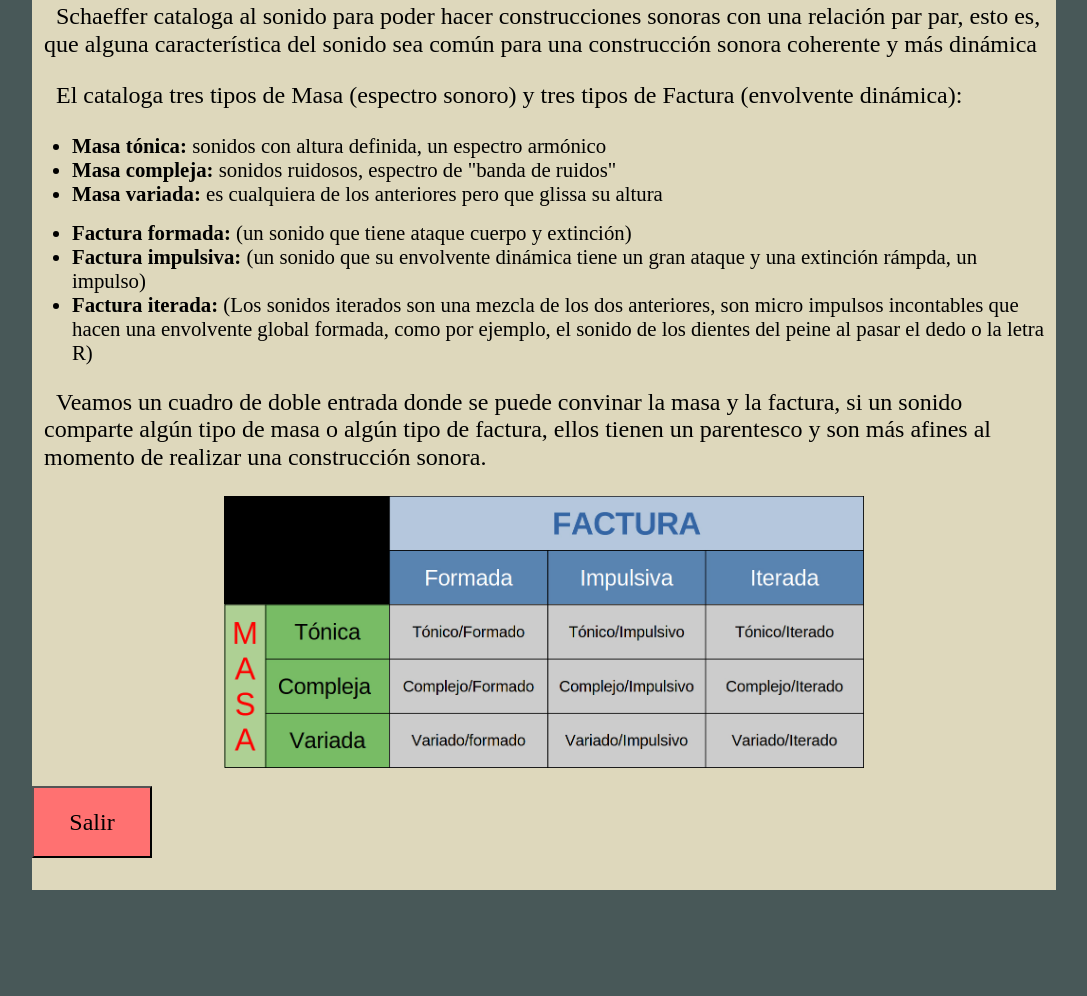
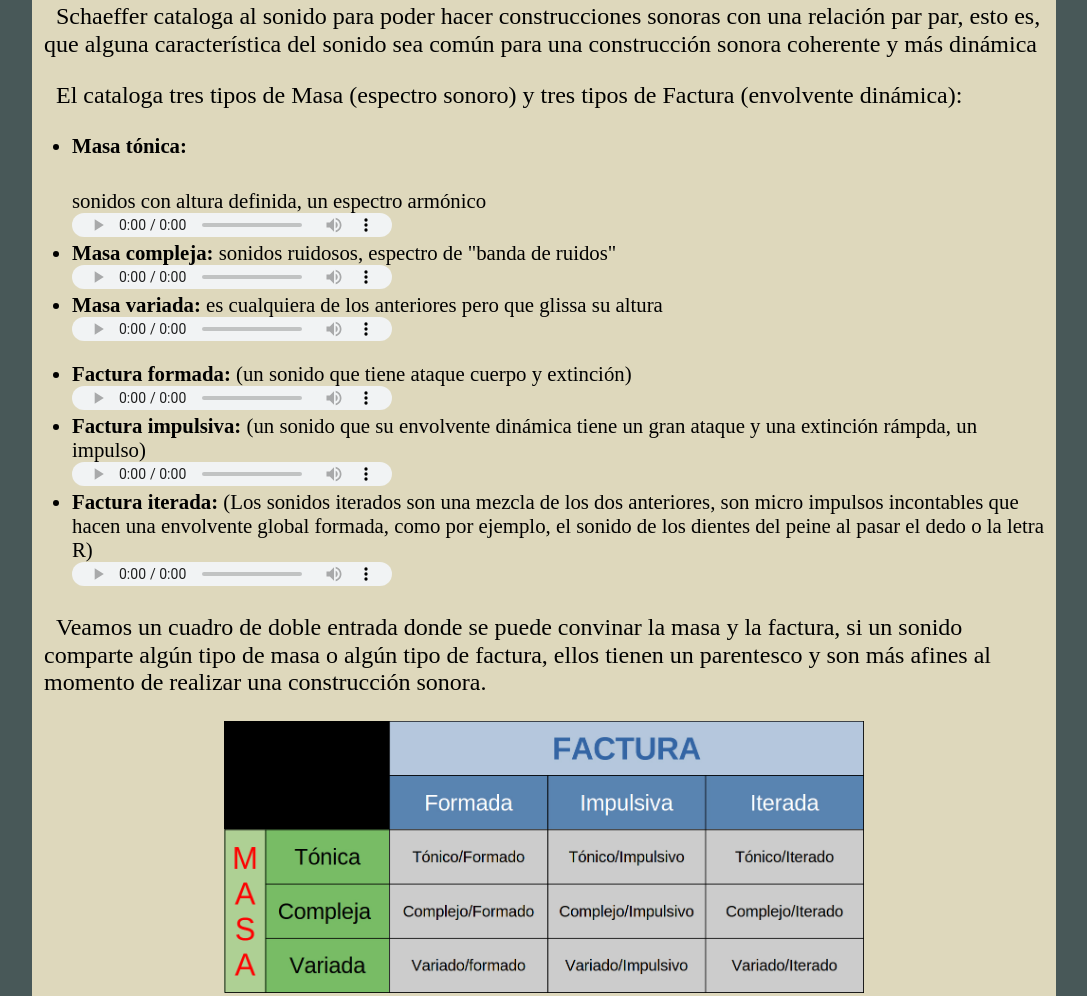
Before and after one commit to JIDFmusaud/Indeterminaci-n_Minimalismo, a plain HTML site: page musica_yTecnología.html in a window 1280 px wide. Shown: the part 1889-2885 px from the top of the page, without its empty margins (96-1183 px from the left). Before the commit the page ends 2779 px from the top, so only its background shows below. Drawn offline with nearby package versions, Linux system fonts and the light colour scheme; sample sign-in values are in the browser's storage.

Commit message:
Add files via upload

```diff
--- a/musica_yTecnología.html
+++ b/musica_yTecnología.html
@@ -70,15 +70,18 @@
 <p>Schaeffer cataloga al sonido para poder hacer construcciones sonoras con una relación par par, esto es, que alguna característica del sonido sea común para una construcción sonora coherente y más dinámica</p>
 <p>El cataloga tres tipos de Masa (espectro sonoro) y tres tipos de Factura (envolvente dinámica):</p>
 <ul>
-    <li><strong>Masa tónica:</strong> sonidos con altura definida, un espectro armónico</li>
+    <li><strong>Masa tónica:</strong></p></a> sonidos con altura definida, un espectro armónico</li>
+    <audio src="audios/Tónica.mp3" controls></audio>
     <li><strong>Masa compleja:</strong> sonidos ruidosos, espectro de "banda de ruidos"</li>
-    <li><strong>Masa variada:</strong> es cualquiera de los anteriores pero que glissa su altura</li>
+        <audio src="audios/ruidoBlanco.mp3" controls></audio>
+    <li><strong>Masa variada:</strong> es cualquiera de los anteriores pero que glissa su altura </li><audio src="audios/variado.mp3" controls></audio>
 </ul>
 
 <ul>
     <li><strong>Factura formada:</strong> (un sonido que tiene ataque cuerpo y extinción)</li>
-    <li><strong>Factura impulsiva:</strong> (un sonido que su envolvente dinámica tiene un gran ataque y una extinción rámpda, un impulso)</li>
-    <li><strong>Factura iterada:</strong> (Los sonidos iterados son una mezcla de los dos anteriores, son micro impulsos incontables que hacen una envolvente global formada, como por ejemplo, el sonido de los dientes del peine al pasar el dedo o la letra R)</li>
+    <audio src="audios/Tónica.mp3" controls></audio>
+    <li><strong>Factura impulsiva:</strong> (un sonido que su envolvente dinámica tiene un gran ataque y una extinción rámpda, un impulso)</li><audio src="audios/Impulso.mp3" controls></audio>
+    <li><strong>Factura iterada:</strong> (Los sonidos iterados son una mezcla de los dos anteriores, son micro impulsos incontables que hacen una envolvente global formada, como por ejemplo, el sonido de los dientes del peine al pasar el dedo o la letra R)</li><audio src="audios/iterado.mp3" controls></audio>
 </ul>
 
                     <p>Veamos un cuadro de doble entrada donde se puede convinar la masa y la factura, si un sonido comparte algún tipo de masa o algún tipo de factura, ellos tienen un parentesco y son más afines al momento de realizar una construcción sonora.</p>
```
